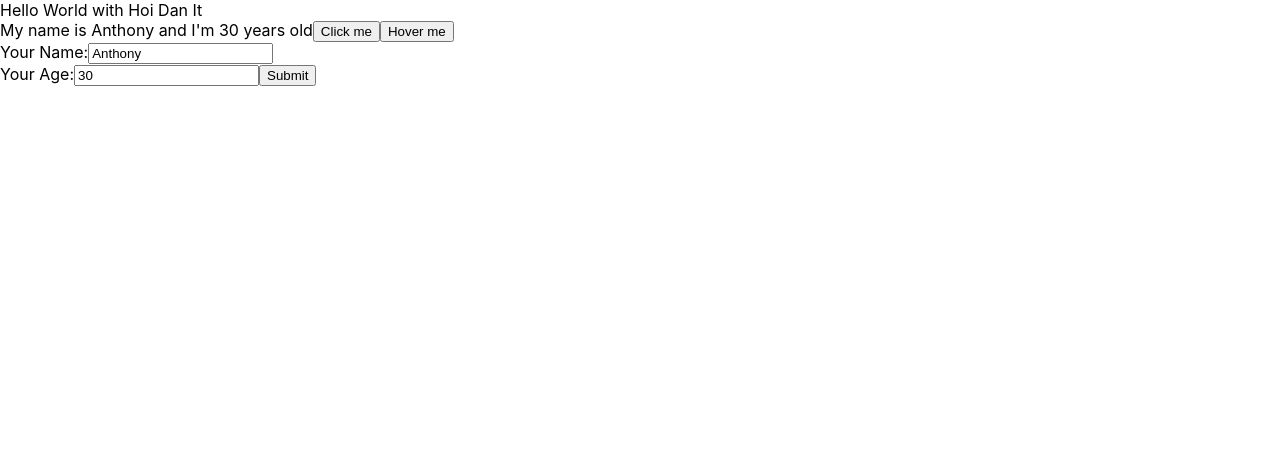
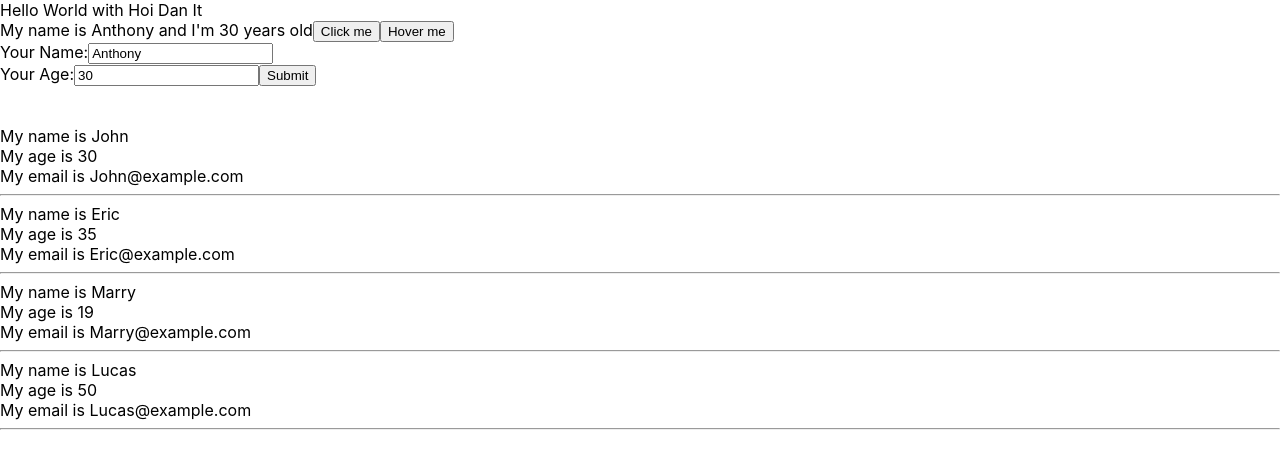
Before and after one commit to Anthony1821992/test-demo-react, a React (Create React App) app: page / in a window 1280 px wide. Shown: the top 468 px of the page. Built offline with nearby package versions, Linux system fonts and the light colour scheme.

Commit message:
video 24

```diff
--- /dev/null
+++ b/src/components/DisplayInfo.js
@@ -0,0 +1,22 @@
+import React from "react";
+
+class DisplayInfo extends React.Component {
+  render() {
+    const { listUsers } = this.props;
+    return (
+      <div>
+        {listUsers.map((user) => {
+          return (
+            <div key={user.id}>
+              <div> My name is {user.name}</div>
+              <div> My age is {user.age}</div>
+              <div> My email is {user.email}</div>
+              <hr />
+            </div>
+          );
+        })}
+      </div>
+    );
+  }
+}
+export default DisplayInfo;
--- a/src/components/MyComponent.js
+++ b/src/components/MyComponent.js
@@ -3,12 +3,23 @@
 
 import React from "react";
 import UserInfo from "./UserInfo";
+import DisplayInfo from "./DisplayInfo";
 class MyComponent extends React.Component {
-  // JSX
+  state = {
+    listUsers: [
+      { id: "1", name: "John", email: "John@example.com", age: "30" },
+      { id: "2", name: "Eric", email: "Eric@example.com", age: "35" },
+      { id: "3", name: "Marry", email: "Marry@example.com", age: "19" },
+      { id: "4", name: "Lucas", email: "Lucas@example.com", age: "50" },
+    ],
+  };
   render() {
     return (
       <div>
         <UserInfo></UserInfo>
+        <br />
+        <br />
+        <DisplayInfo listUsers={this.state.listUsers} />
       </div>
     );
   }
```
